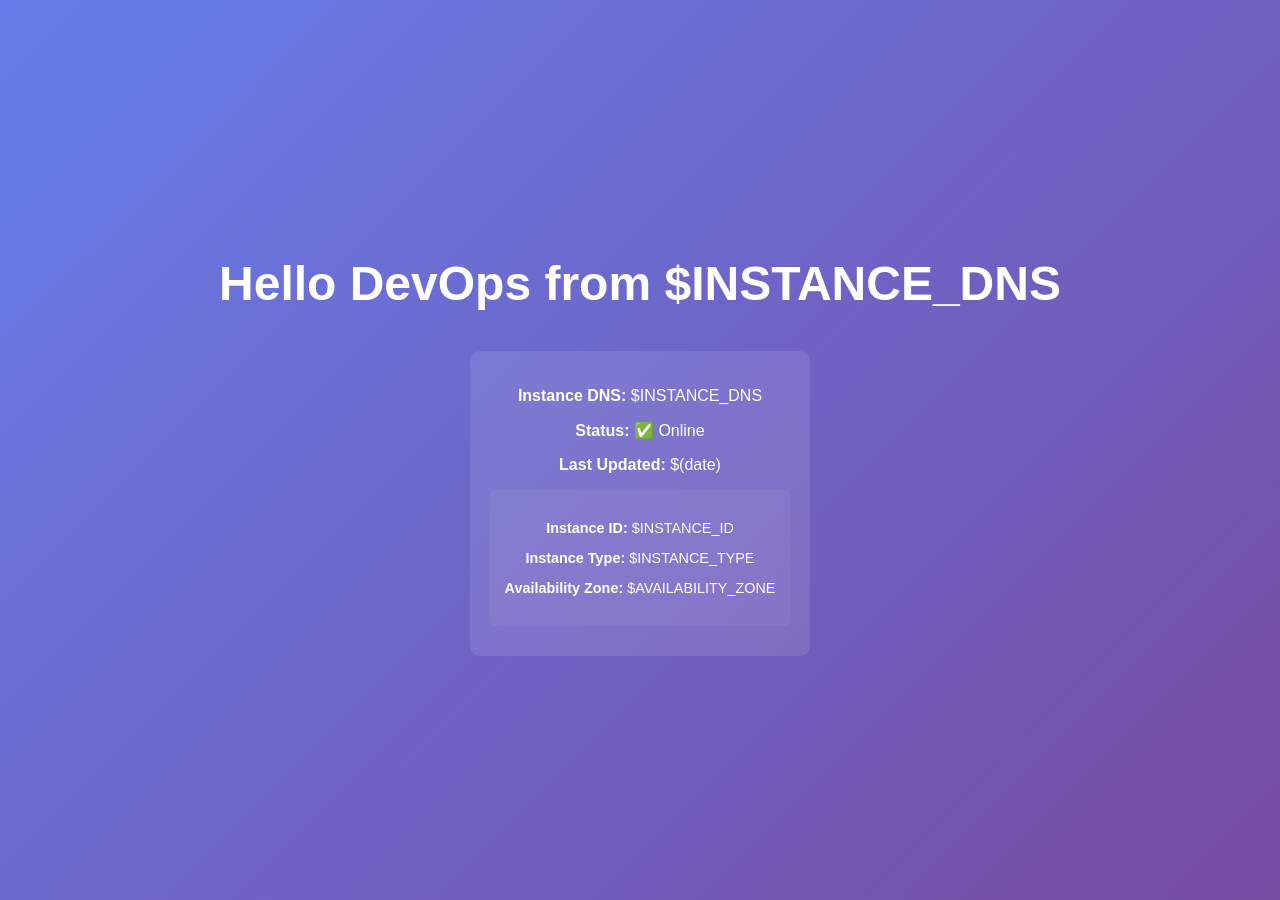
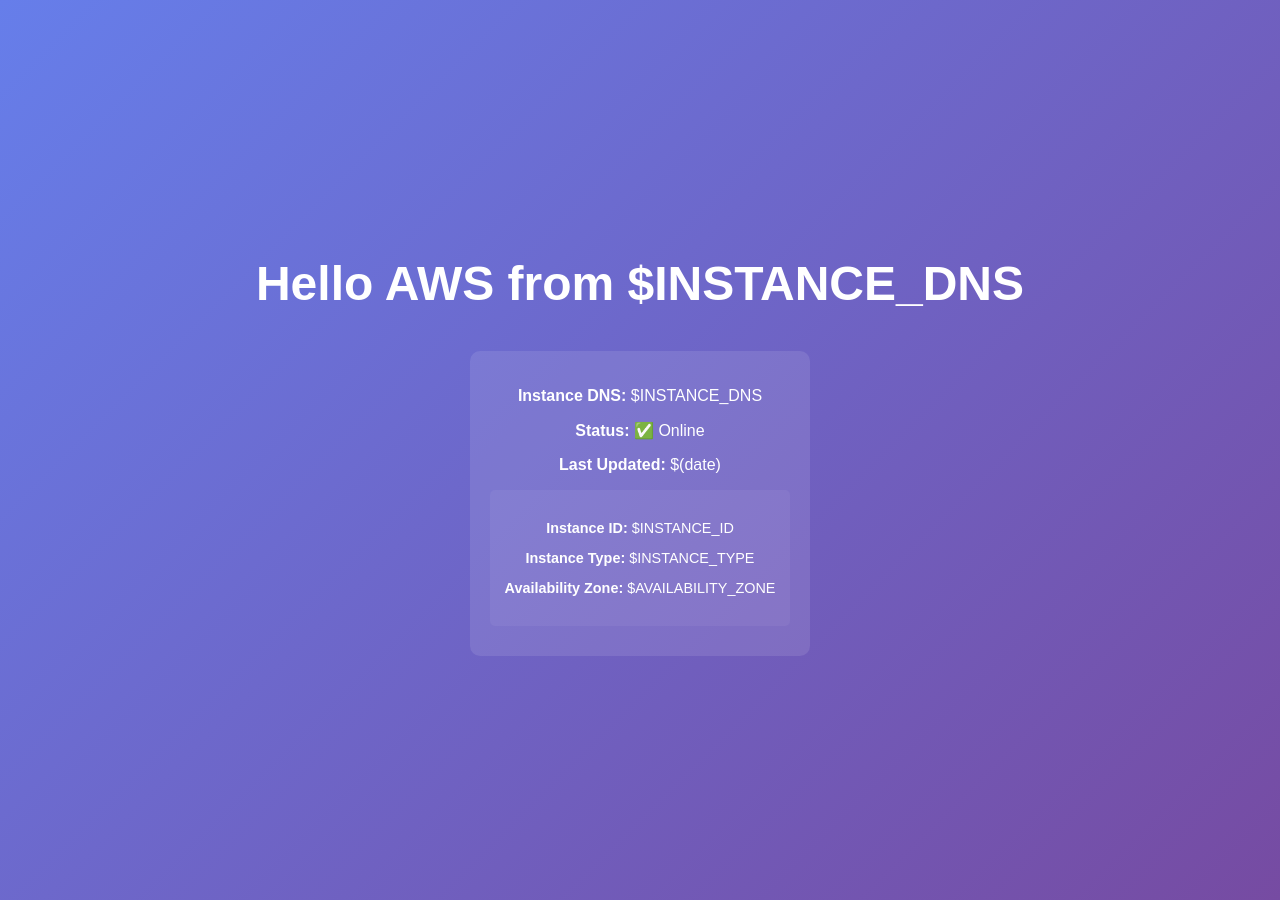
Before and after one commit to kishorekaventiqlab/mydevops08152025, a plain HTML site: page index.html in a window 1280 px wide. Drawn offline with Linux system fonts and the light colour scheme.

```diff
--- a/index.html
+++ b/index.html
@@ -1,7 +1,7 @@
 <!DOCTYPE html>
 <html>
 <head>
-    <title>Hello AWS from $INSTANCE_DNS</title>
+    <title>Hello DevOps from $INSTANCE_DNS</title>
     <style>
         body {
             font-family: Arial, sans-serif;
@@ -36,7 +36,7 @@
     </style>
 </head>
 <body>
-    <h1>Hello DevOps from $INSTANCE_DNS</h1>
+    <h1>Hello AWS from $INSTANCE_DNS</h1>
     <div class="dns-info">
         <p><strong>Instance DNS:</strong> $INSTANCE_DNS</p>
         <p><strong>Status:</strong> ✅ Online</p>
```
